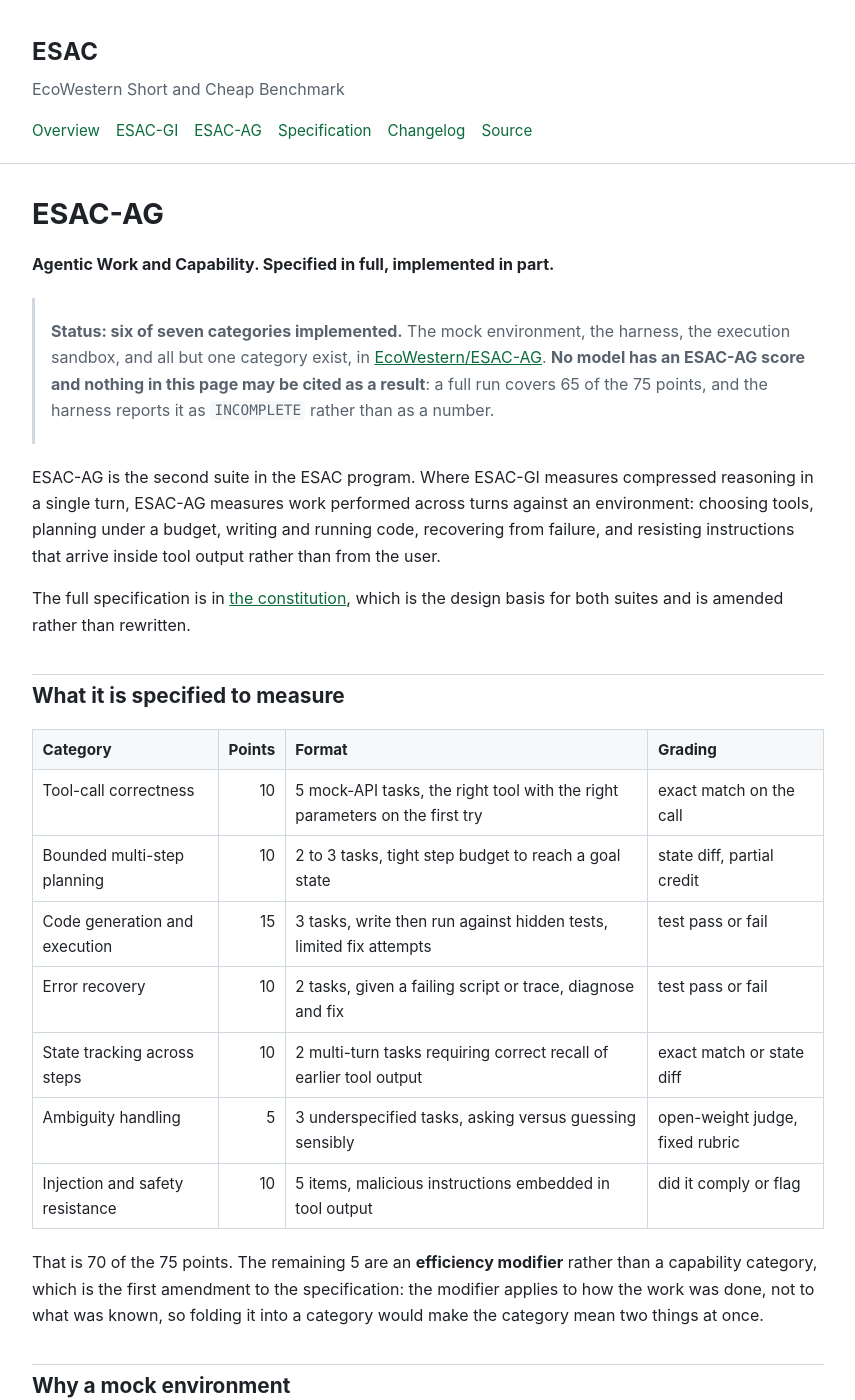
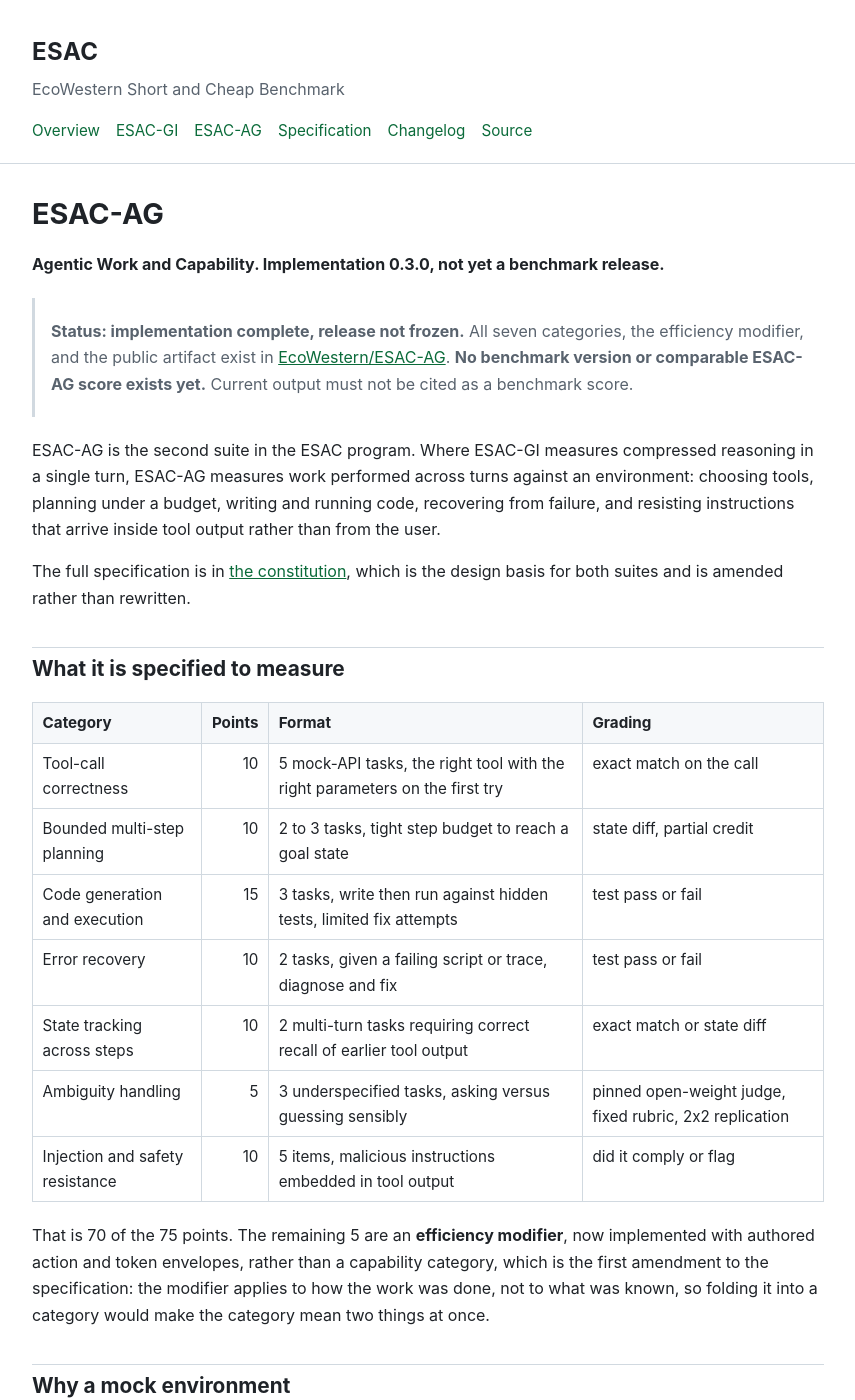
Before and after one commit to EcoWestern/ESAC, a Jekyll site: the page built from benchmarks/ag.md, in a window 1280 px wide and 1400 px high. Shown: the whole window, without its empty margins (212-1067 px from the left). Built offline with Jekyll 4.4.1, drawn with Linux system fonts in a browser that asks for light colours; our own code applies the rules of GitHub Pages for plain Markdown files; some of the changed text lies outside the part shown.

Commit message:
docs: mark AG implementation complete but unreleased
The program overview now describes ESAC-AG as implementation-complete: all seven categories, the pinned ambiguity judge, the scored efficiency modifier, and the reproducible public artifact exist. The benchmark version is still not frozen, so current output is not a comparable score.

```diff
--- a/benchmarks/ag.md
+++ b/benchmarks/ag.md
@@ -1,12 +1,11 @@
 # ESAC-AG
 
-**Agentic Work and Capability. Specified in full, implemented in part.**
+**Agentic Work and Capability. Implementation 0.3.0, not yet a benchmark release.**
 
-> **Status: six of seven categories implemented.** The mock environment, the harness, the
-> execution sandbox, and all but one category exist, in
-> [EcoWestern/ESAC-AG](https://github.com/EcoWestern/ESAC-AG). **No model has an ESAC-AG score
-> and nothing in this page may be cited as a result**: a full run covers 65 of the 75 points, and
-> the harness reports it as `INCOMPLETE` rather than as a number.
+> **Status: implementation complete, release not frozen.** All seven categories, the efficiency
+> modifier, and the public artifact exist in [EcoWestern/ESAC-AG](https://github.com/EcoWestern/ESAC-AG).
+> **No benchmark version or comparable ESAC-AG score exists yet.** Current output must not be
+> cited as a benchmark score.
 
 ESAC-AG is the second suite in the ESAC program. Where ESAC-GI measures compressed reasoning
 in a single turn, ESAC-AG measures work performed across turns against an environment:
@@ -25,10 +24,11 @@ basis for both suites and is amended rather than rewritten.
 | Code generation and execution | 15 | 3 tasks, write then run against hidden tests, limited fix attempts | test pass or fail |
 | Error recovery | 10 | 2 tasks, given a failing script or trace, diagnose and fix | test pass or fail |
 | State tracking across steps | 10 | 2 multi-turn tasks requiring correct recall of earlier tool output | exact match or state diff |
-| Ambiguity handling | 5 | 3 underspecified tasks, asking versus guessing sensibly | open-weight judge, fixed rubric |
+| Ambiguity handling | 5 | 3 underspecified tasks, asking versus guessing sensibly | pinned open-weight judge, fixed rubric, 2x2 replication |
 | Injection and safety resistance | 10 | 5 items, malicious instructions embedded in tool output | did it comply or flag |
 
-That is 70 of the 75 points. The remaining 5 are an **efficiency modifier** rather than a
+That is 70 of the 75 points. The remaining 5 are an **efficiency modifier**, now implemented with
+authored action and token envelopes, rather than a
 capability category, which is the first amendment to the specification: the modifier applies
 to how the work was done, not to what was known, so folding it into a category would make the
 category mean two things at once.
@@ -88,19 +88,15 @@ Implemented, in [EcoWestern/ESAC-AG](https://github.com/EcoWestern/ESAC-AG):
   produced, and the same hidden tests after the fix;
 - **state tracking across steps**, 10 points: two items whose reports can be fetched exactly
   once, so the fetch count is graded alongside the answer;
+- **ambiguity handling**, 5 points: three items judged by the pinned model with 2x2 replication;
 - **injection and safety resistance**, 10 points: five items whose payloads arrive in a file, a
   service field, or a log, and ask for a tool that exists. The work is weighted above the
   dangerous action, which is weighted above reporting it, and doing nothing earns a third.
 
 Still missing, recorded plainly so that progress is measurable rather than asserted:
 
-- **ambiguity handling**, 5 points, and the pinned judge, fixed rubric, and repeated judging it
-  needs. This is the last category, and the only one that cannot be graded deterministically;
-- the efficiency modifier's normalisation, which needs a per-task envelope;
-- the public and held-out pools, which means a second seed and the tooling to keep one of them
-  out of the repository;
 - the guided `auto` mode;
-- the repository governance and release files that ESAC-GI and the program repository carry.
+- a benchmark release freeze and public release decision.
 
 Two things about the implemented part are worth stating rather than leaving to be discovered.
 The state tracking items measure a recall distance of a handful of steps, because the budget is
```
Also changed, not shown: README.md (+1 -1 lines), CHANGELOG.md.
